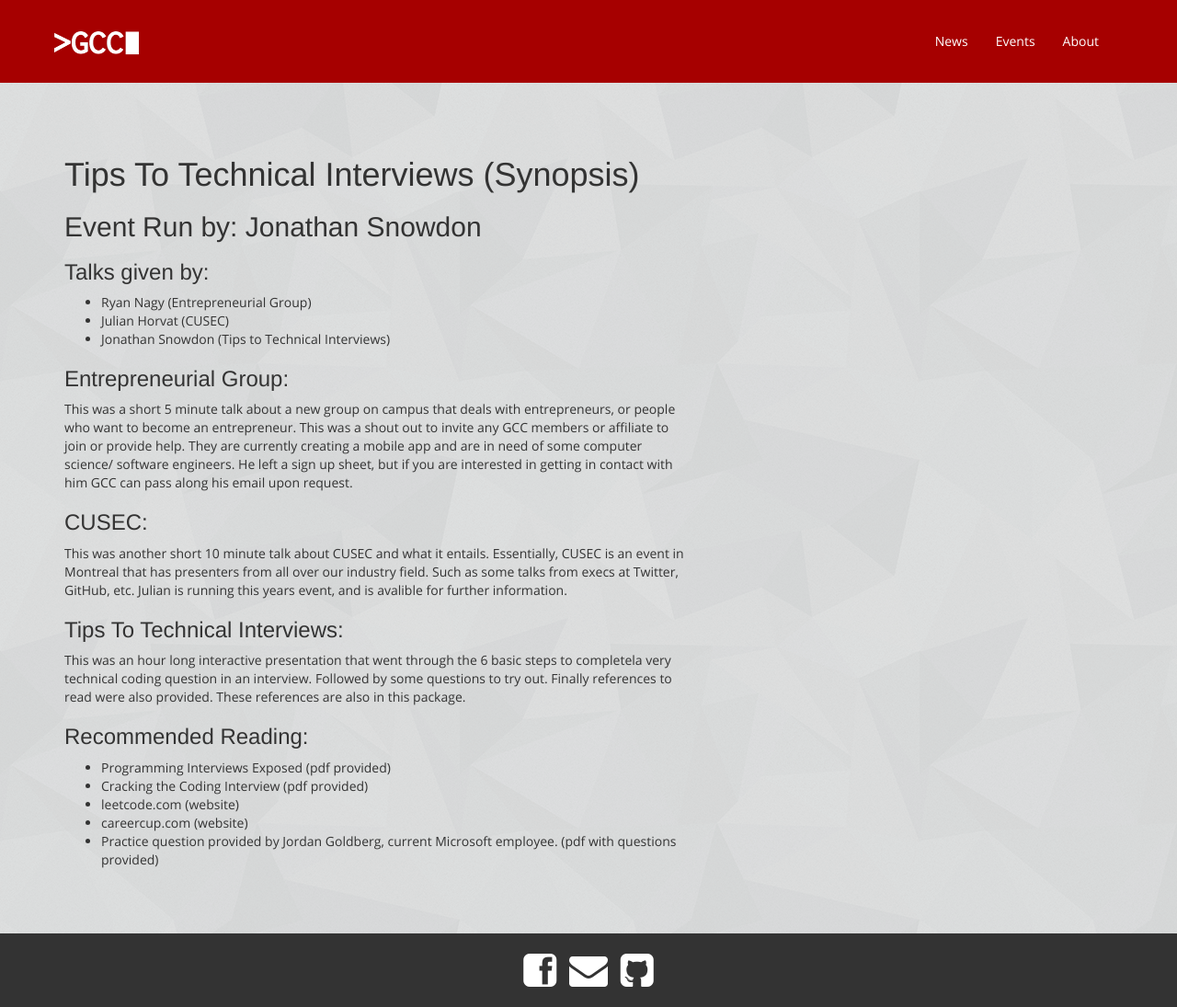
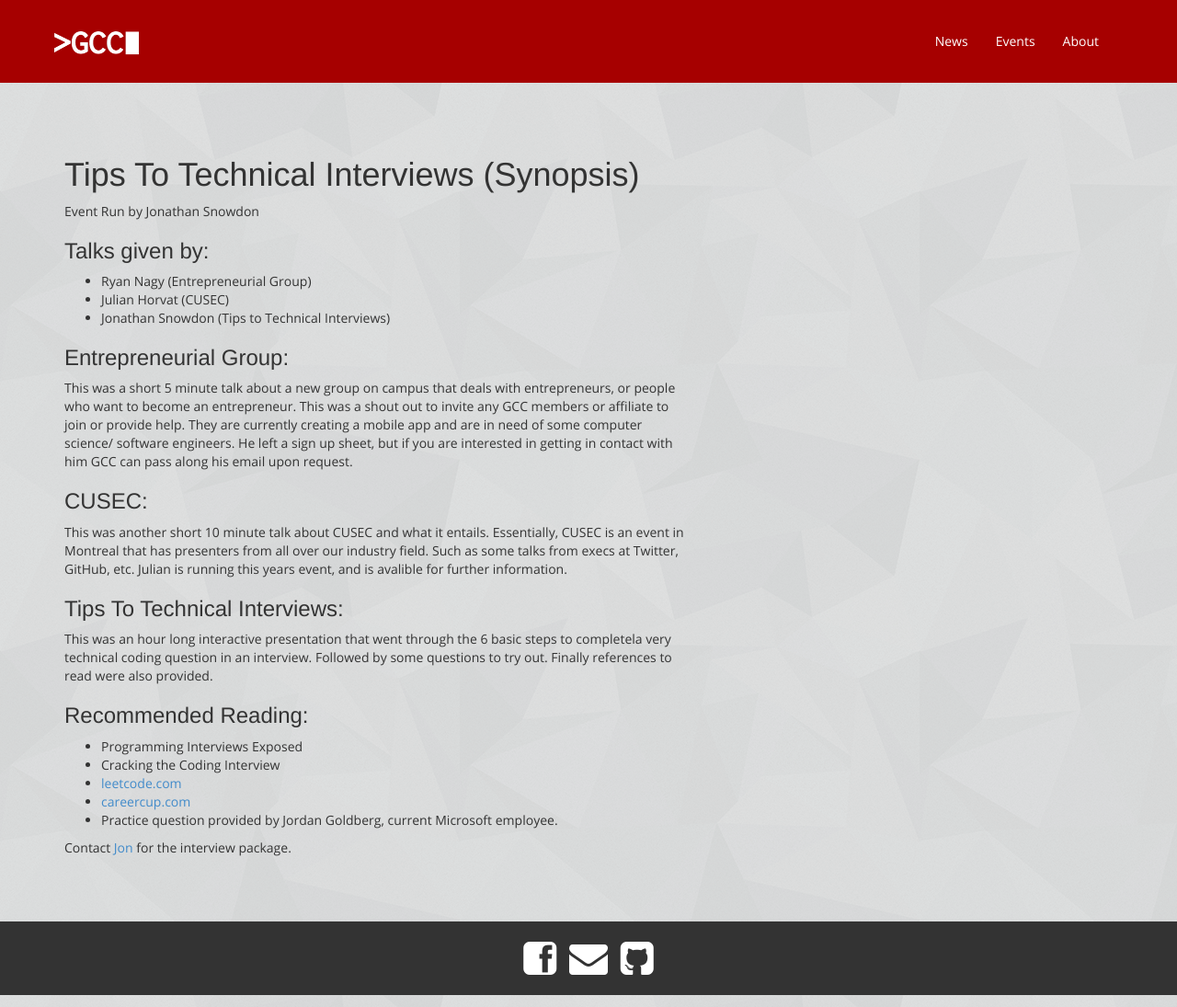
Before and after one commit to GuelphCodingCommunity/guelphcodingcommunity.github.io, a Jekyll site: the page built from _posts/news/2013-11-11-tips-to-technical-interviews.md, in a window 1280 px wide. Shown: the whole page at 92% size. Built offline with Jekyll 4.4.1, drawn with Linux system fonts in a browser that asks for light colours; Markdown is read by kramdown in place of the engine named in the settings.

Commit message:
Added note to ask Jon for interview package

```diff
--- a/_posts/news/2013-11-11-tips-to-technical-interviews.md
+++ b/_posts/news/2013-11-11-tips-to-technical-interviews.md
@@ -8,7 +8,7 @@ tags:
 category: news
 ---
 
-##Event Run by: Jonathan Snowdon
+Event Run by Jonathan Snowdon
 
 ###Talks given by:
 * Ryan Nagy (Entrepreneurial Group)
@@ -25,12 +25,14 @@ This was another short 10 minute talk about CUSEC and what it entails. Essential
 
 ###Tips To Technical Interviews:
 
-This was an hour long interactive presentation that went through the 6 basic steps to completela very technical coding question in an interview. Followed by some questions to try out. Finally references to read were also provided. These references are also in this package.
+This was an hour long interactive presentation that went through the 6 basic steps to completela very technical coding question in an interview. Followed by some questions to try out. Finally references to read were also provided.
 
 ###Recommended Reading:
 
-* Programming Interviews Exposed (pdf provided)
-* Cracking the Coding Interview (pdf provided)
-* leetcode.com (website)
-* careercup.com (website)
-* Practice question provided by Jordan Goldberg, current Microsoft employee. (pdf with questions provided)
+* Programming Interviews Exposed
+* Cracking the Coding Interview
+* [leetcode.com](http://leetcode.com)
+* [careercup.com](http://careercup.com)
+* Practice question provided by Jordan Goldberg, current Microsoft employee.
+
+Contact [Jon](mailto:jonathansnowdon2@gmail.com) for the interview package.
```
